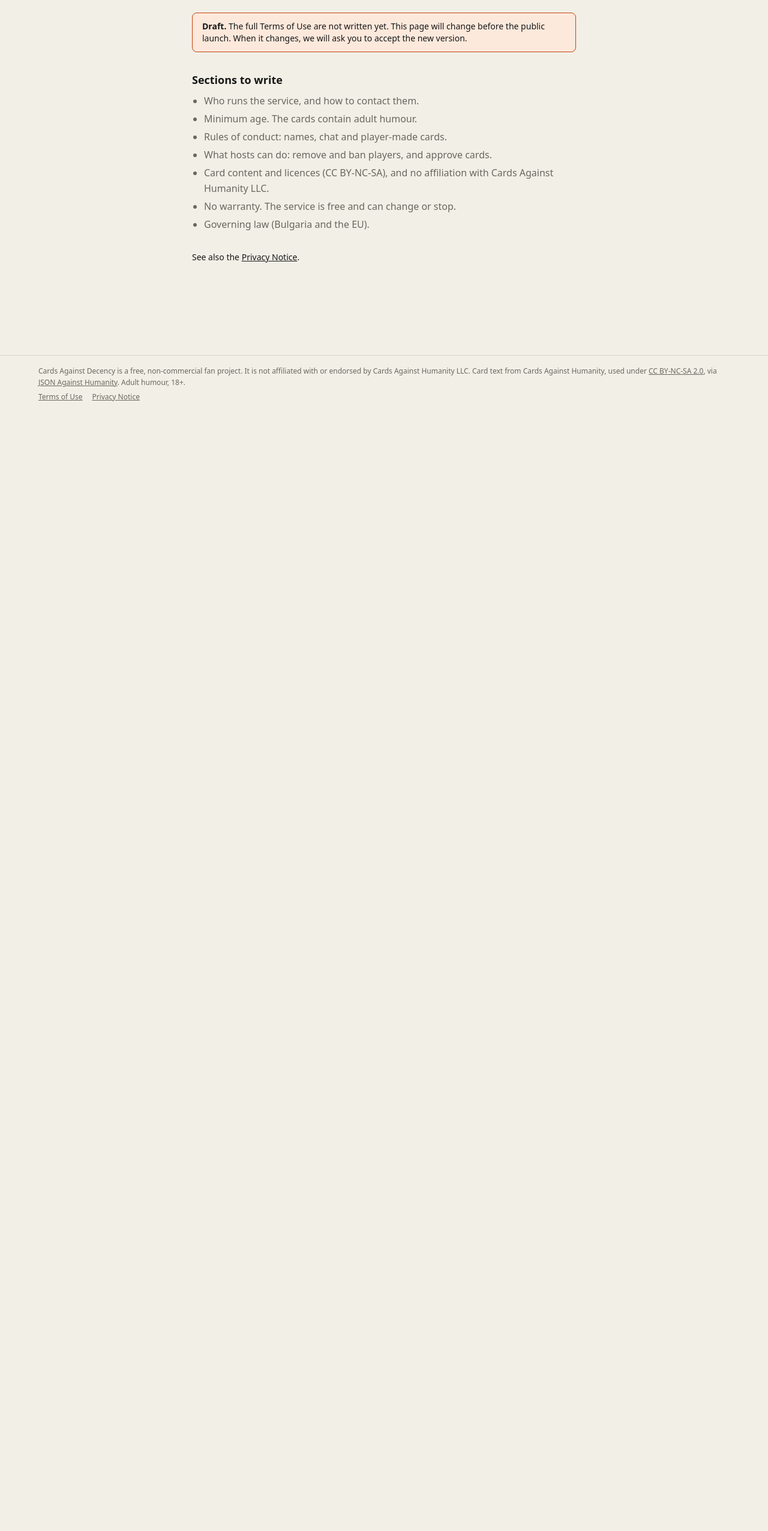
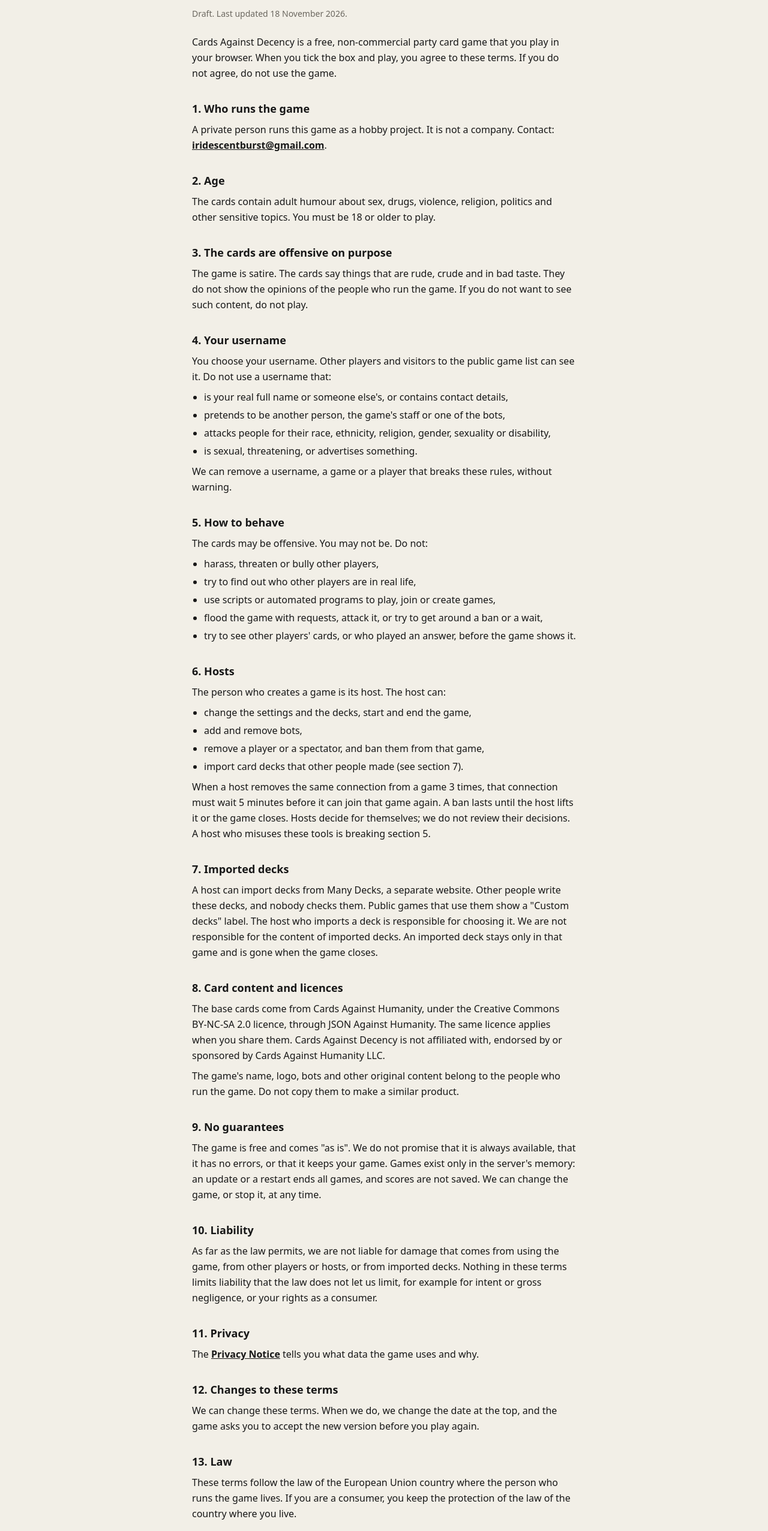
Before and after one commit to nic-pan/cards-against-decency, a Next.js app: page /terms in a window 1280 px wide. Shown: the part 113-2666 px from the top of the page at 60% size. Before the commit the page ends 800 px from the top, so only its background shows below. Built offline with nearby package versions, Linux system fonts and the light colour scheme; no server answers.

Commit message:
Terms of Use: first full draft

```diff
--- a/src/app/terms/page.tsx
+++ b/src/app/terms/page.tsx
@@ -1,9 +1,12 @@
 import Link from "next/link";
+import type { ReactNode } from "react";
 
 export const metadata = { title: "Terms of Use · Cards Against Decency" };
 
-// Placeholder. Write the real Terms of Use before a public launch, and then
-// change TERMS_VERSION in src/lib/protocol.ts so players accept the new text.
+// DRAFT. Before a public launch:
+// - read it again against the game (chat and player-made cards are not in the game yet),
+// - change TERMS_VERSION in src/lib/protocol.ts, so every player accepts the final text.
+
 export default function Terms() {
   return (
     <main className="mx-auto max-w-2xl px-4 py-10 leading-relaxed">
@@ -11,29 +14,153 @@ export default function Terms() {
         ← Back
       </Link>
       <h1 className="mt-4 text-3xl font-black">Terms of Use</h1>
-      <p className="mt-4 rounded-lg border border-accent bg-accent-soft px-4 py-3 text-sm">
-        <b>Draft.</b> The full Terms of Use are not written yet. This page will change before the public launch.
-        When it changes, we will ask you to accept the new version.
+      <p className="mt-2 text-sm text-muted">Draft. Last updated 18 November 2026.</p>
+
+      <p className="mt-6">
+        Cards Against Decency is a free, non-commercial party card game that you play in your browser. When you tick
+        the box and play, you agree to these terms. If you do not agree, do not use the game.
       </p>
 
-      <h2 className="mt-8 text-lg font-bold">Sections to write</h2>
-      <ul className="mt-2 list-disc space-y-1 pl-5 text-muted">
-        <li>Who runs the service, and how to contact them.</li>
-        <li>Minimum age. The cards contain adult humour.</li>
-        <li>Rules of conduct: names, chat and player-made cards.</li>
-        <li>What hosts can do: remove and ban players, and approve cards.</li>
-        <li>Card content and licences (CC BY-NC-SA), and no affiliation with Cards Against Humanity LLC.</li>
-        <li>No warranty. The service is free and can change or stop.</li>
-        <li>Governing law (Bulgaria and the EU).</li>
-      </ul>
+      <Section title="1. Who runs the game">
+        <p>
+          A private person runs this game as a hobby project. It is not a company. Contact:{" "}
+          <a className="font-semibold underline" href="mailto:iridescentburst@gmail.com">
+            iridescentburst@gmail.com
+          </a>
+          .
+        </p>
+      </Section>
 
-      <p className="mt-8 text-sm">
-        See also the{" "}
-        <Link href="/privacy" className="underline">
-          Privacy Notice
-        </Link>
-        .
-      </p>
+      <Section title="2. Age">
+        <p>
+          The cards contain adult humour about sex, drugs, violence, religion, politics and other sensitive topics. You
+          must be 18 or older to play.
+        </p>
+      </Section>
+
+      <Section title="3. The cards are offensive on purpose">
+        <p>
+          The game is satire. The cards say things that are rude, crude and in bad taste. They do not show the opinions
+          of the people who run the game. If you do not want to see such content, do not play.
+        </p>
+      </Section>
+
+      <Section title="4. Your username">
+        <p>You choose your username. Other players and visitors to the public game list can see it. Do not use a username that:</p>
+        <ul className="mt-2 list-disc space-y-1 pl-5">
+          <li>is your real full name or someone else&apos;s, or contains contact details,</li>
+          <li>pretends to be another person, the game&apos;s staff or one of the bots,</li>
+          <li>attacks people for their race, ethnicity, religion, gender, sexuality or disability,</li>
+          <li>is sexual, threatening, or advertises something.</li>
+        </ul>
+        <p className="mt-2">We can remove a username, a game or a player that breaks these rules, without warning.</p>
+      </Section>
+
+      <Section title="5. How to behave">
+        <p>The cards may be offensive. You may not be. Do not:</p>
+        <ul className="mt-2 list-disc space-y-1 pl-5">
+          <li>harass, threaten or bully other players,</li>
+          <li>try to find out who other players are in real life,</li>
+          <li>use scripts or automated programs to play, join or create games,</li>
+          <li>flood the game with requests, attack it, or try to get around a ban or a wait,</li>
+          <li>try to see other players&apos; cards, or who played an answer, before the game shows it.</li>
+        </ul>
+      </Section>
+
+      <Section title="6. Hosts">
+        <p>The person who creates a game is its host. The host can:</p>
+        <ul className="mt-2 list-disc space-y-1 pl-5">
+          <li>change the settings and the decks, start and end the game,</li>
+          <li>add and remove bots,</li>
+          <li>remove a player or a spectator, and ban them from that game,</li>
+          <li>import card decks that other people made (see section 7).</li>
+        </ul>
+        <p className="mt-2">
+          When a host removes the same connection from a game 3 times, that connection must wait 5 minutes before it can
+          join that game again. A ban lasts until the host lifts it or the game closes. Hosts decide for themselves; we
+          do not review their decisions. A host who misuses these tools is breaking section 5.
+        </p>
+      </Section>
+
+      <Section title="7. Imported decks">
+        <p>
+          A host can import decks from Many Decks, a separate website. Other people write these decks, and nobody checks
+          them. Public games that use them show a &quot;Custom decks&quot; label. The host who imports a deck is
+          responsible for choosing it. We are not responsible for the content of imported decks. An imported deck stays
+          only in that game and is gone when the game closes.
+        </p>
+      </Section>
+
+      <Section title="8. Card content and licences">
+        <p>
+          The base cards come from Cards Against Humanity, under the Creative Commons BY-NC-SA 2.0 licence, through JSON
+          Against Humanity. The same licence applies when you share them. Cards Against Decency is not affiliated with,
+          endorsed by or sponsored by Cards Against Humanity LLC.
+        </p>
+        <p className="mt-2">
+          The game&apos;s name, logo, bots and other original content belong to the people who run the game. Do not copy
+          them to make a similar product.
+        </p>
+      </Section>
+
+      <Section title="9. No guarantees">
+        <p>
+          The game is free and comes &quot;as is&quot;. We do not promise that it is always available, that it has no
+          errors, or that it keeps your game. Games exist only in the server&apos;s memory: an update or a restart ends
+          all games, and scores are not saved. We can change the game, or stop it, at any time.
+        </p>
+      </Section>
+
+      <Section title="10. Liability">
+        <p>
+          As far as the law permits, we are not liable for damage that comes from using the game, from other players or
+          hosts, or from imported decks. Nothing in these terms limits liability that the law does not let us limit, for
+          example for intent or gross negligence, or your rights as a consumer.
+        </p>
+      </Section>
+
+      <Section title="11. Privacy">
+        <p>
+          The{" "}
+          <Link href="/privacy" className="font-semibold underline">
+            Privacy Notice
+          </Link>{" "}
+          tells you what data the game uses and why.
+        </p>
+      </Section>
+
+      <Section title="12. Changes to these terms">
+        <p>
+          We can change these terms. When we do, we change the date at the top, and the game asks you to accept the new
+          version before you play again.
+        </p>
+      </Section>
+
+      <Section title="13. Law">
+        <p>
+          These terms follow the law of the European Union country where the person who runs the game lives. If you are
+          a consumer, you keep the protection of the law of the country where you live.
+        </p>
+      </Section>
+
+      <Section title="14. Questions and reports">
+        <p>
+          To report a player, a username or a game, or to ask about these terms, write to{" "}
+          <a className="font-semibold underline" href="mailto:iridescentburst@gmail.com">
+            iridescentburst@gmail.com
+          </a>
+          . Tell us the room code and the username if you can.
+        </p>
+      </Section>
     </main>
   );
 }
+
+function Section({ title, children }: { title: string; children: ReactNode }) {
+  return (
+    <section className="mt-8">
+      <h2 className="mb-2 text-lg font-bold">{title}</h2>
+      {children}
+    </section>
+  );
+}
```
